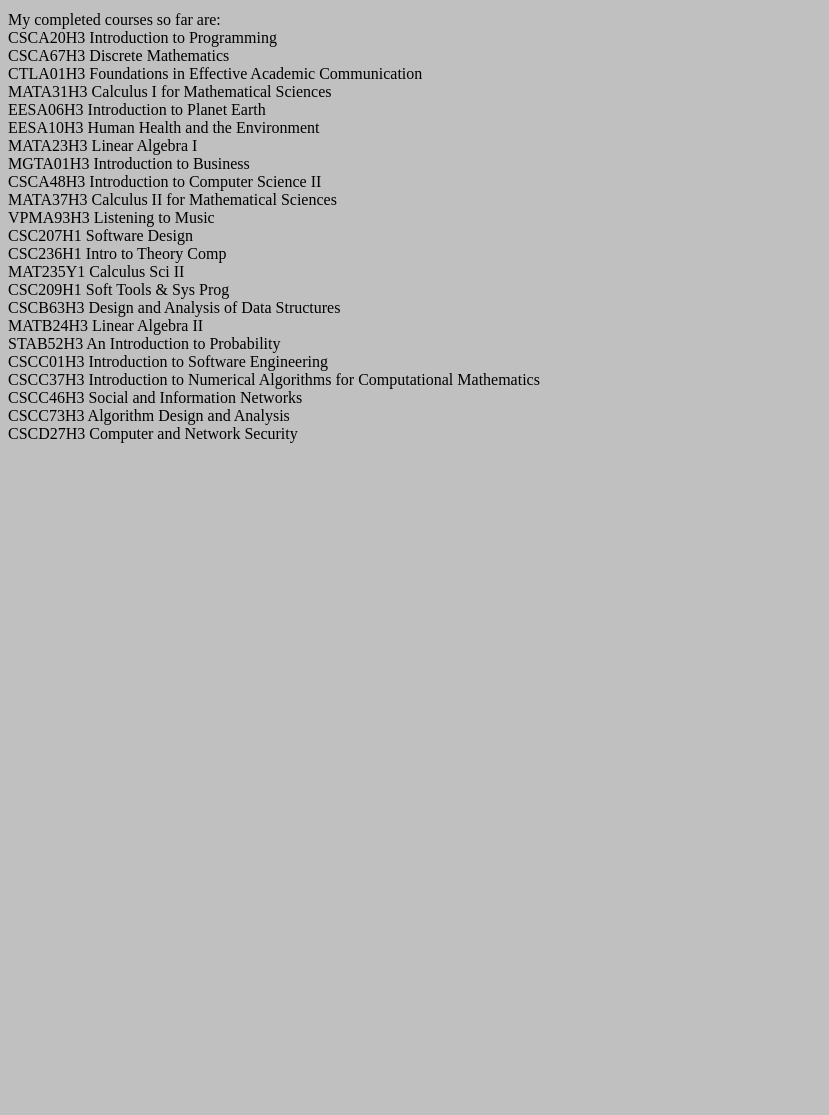
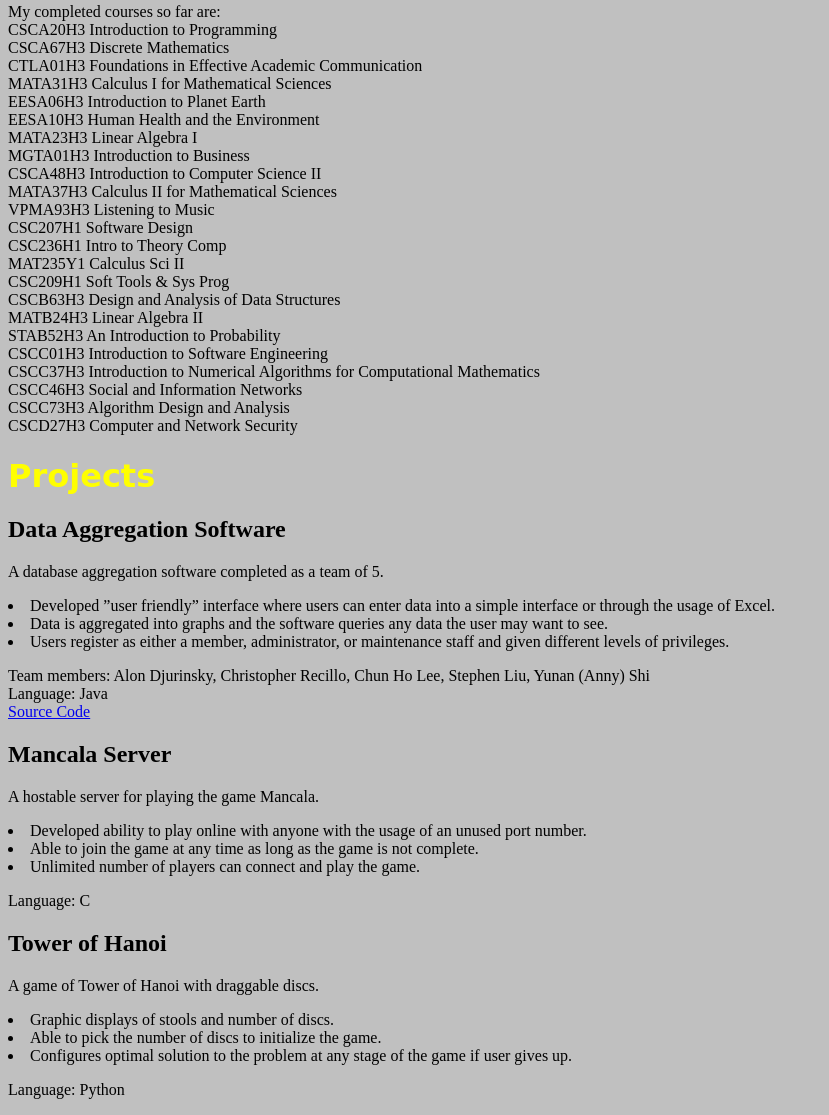
Before and after one commit to leechu27/leechu27.github.io, a plain HTML site: page index.html in a window 1280 px wide. Shown: the part 517-1632 px from the top of the page, without its empty margins (0-829 px from the left). Before the commit the page ends 976 px from the top, so only its background shows below. Drawn offline with Linux system fonts and the light colour scheme.

Commit message:
Added education and projects section

```diff
--- a/index.html
+++ b/index.html
@@ -1,7 +1,7 @@
 <!DOCTYPE html>
 <!--
 Name: Chun Ho Lee
-Description: This is the html file for my website.
+Description: This is the html file for my personal website.
 -->
 <html>
 	<style>
@@ -15,7 +15,7 @@ Description: This is the html file for my website.
 
 		.round-border {
 			border-color: black;
-			border-width: 3px;
+			border-width: 1px;
 			border-style: solid;
 			border-radius: 100%;
 		}
@@ -82,6 +82,41 @@ Description: This is the html file for my website.
 			</div>
 
 
+			<div>
+				<h1> Projects </h1>
+
+
+				<h2> Data Aggregation Software</h2>
+					<p>A database aggregation software completed as a team of 5.</p>
+					<li>Developed ”user friendly” interface where users can enter data into a simple
+                                            interface or through the usage of Excel.</li>
+					<li>Data is aggregated into graphs and the software queries any data the user may
+                                            want to see.</li>
+					<li>Users register as either a member, administrator, or maintenance staff and given
+                                            different levels of privileges.</li>
+					<p>Team members: Alon Djurinsky, Christopher Recillo, Chun Ho Lee, Stephen Liu, Yunan (Anny) Shi<br>
+					   Language: Java <br>
+					   <a href="https://github.com/leechu27/DataAggregationProject" target="_blank">Source Code</a></p>
+
+				<h2> Mancala Server</h2>
+					<p>A hostable server for playing the game Mancala.</p>
+					<li>Developed ability to play online with anyone with the usage of an unused port
+					    number.</li>
+					<li>Able to join the game at any time as long as the game is not complete.</li>
+					<li>Unlimited number of players can connect and play the game.</li>
+					<p>Language: C</p>
+
+				<h2> Tower of Hanoi</h2>
+					<p>A game of Tower of Hanoi with draggable discs.</p>
+					<li>Graphic displays of stools and number of discs.</li>
+					<li>Able to pick the number of discs to initialize the game.</li>
+					<li>Configures optimal solution to the problem at any stage of the game if user gives up.</li>
+					<p>Language: Python</p>
+
+
+			</div>
+
+
 
 		</main>
 	</body>
```
